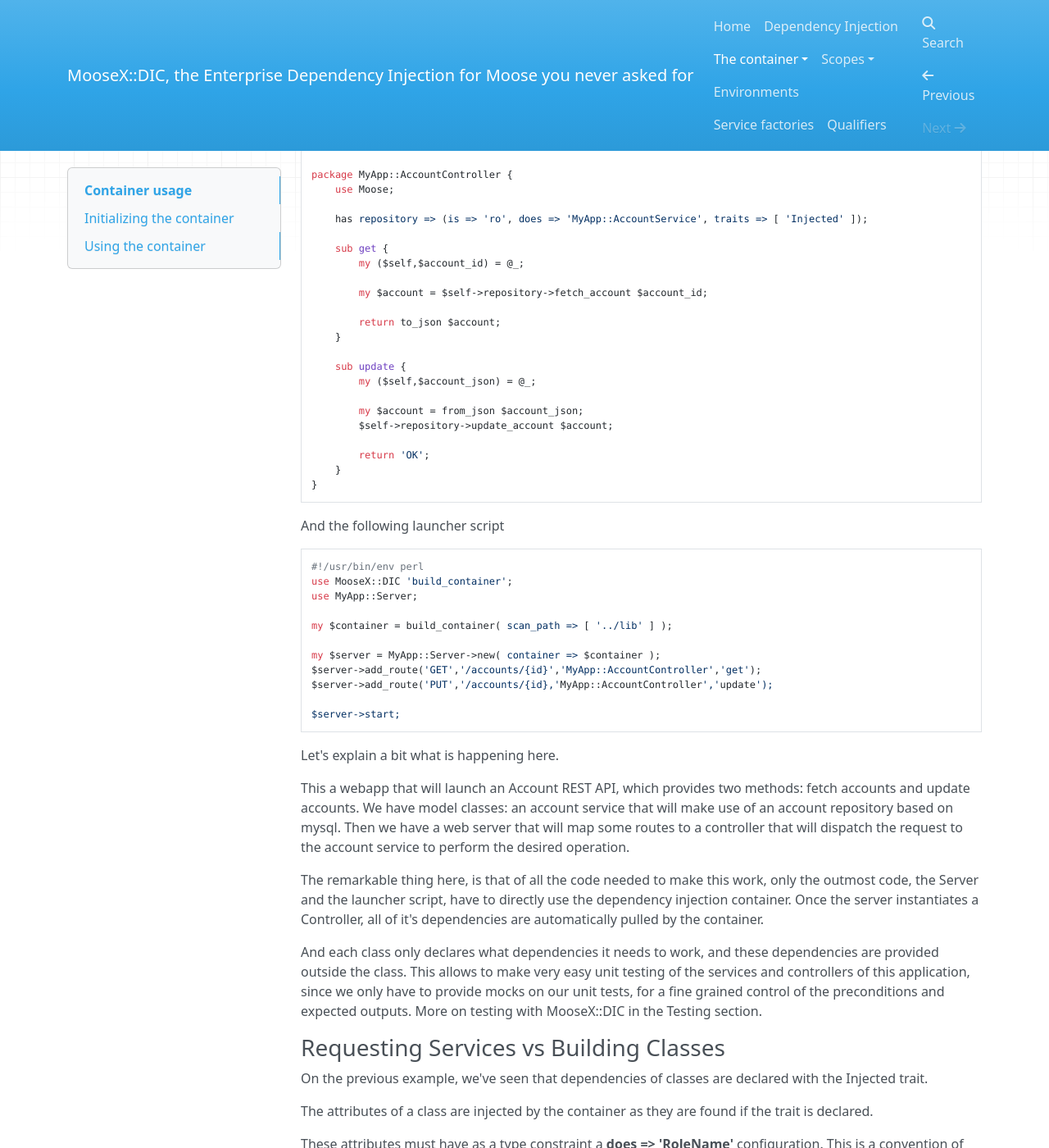
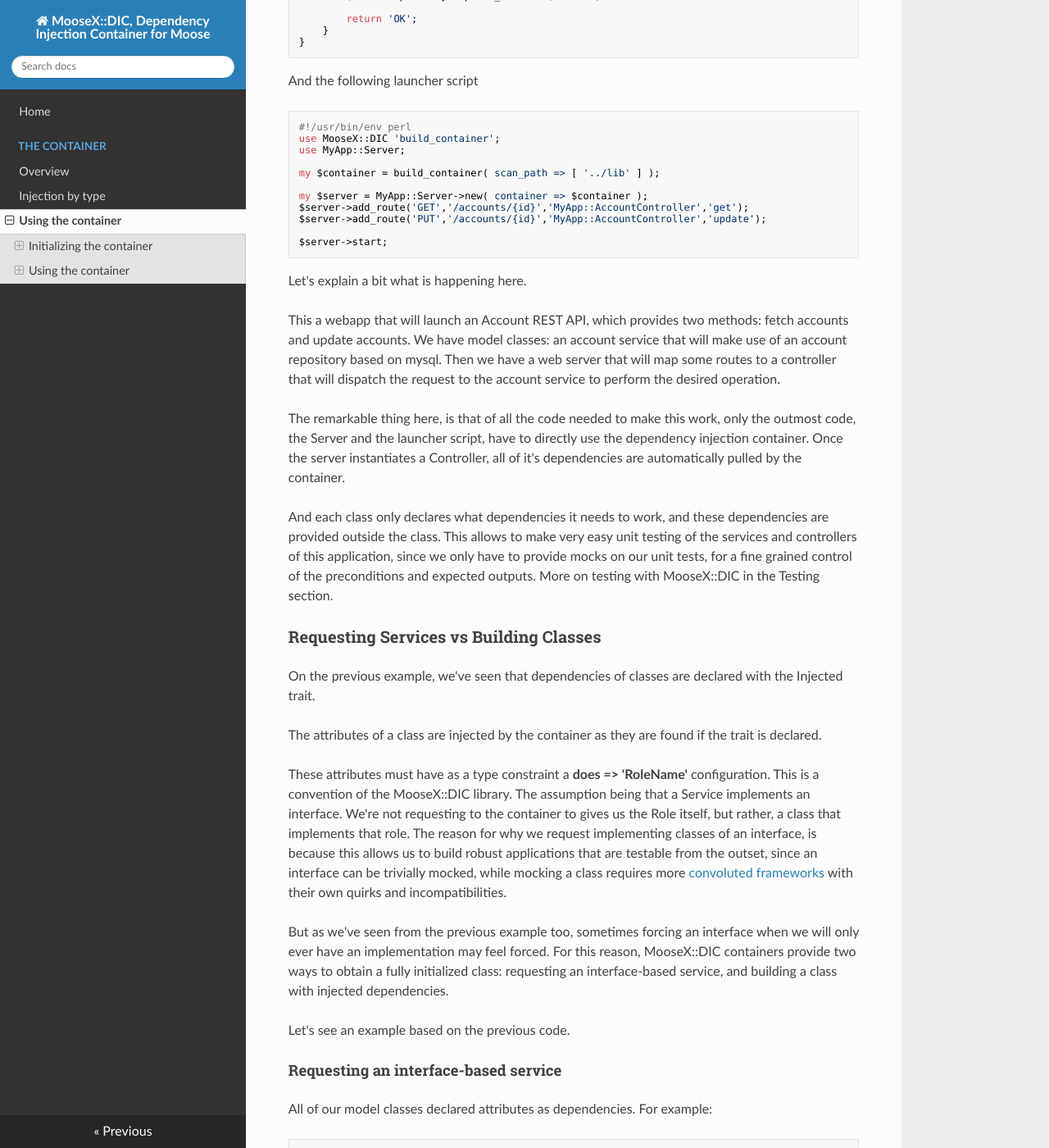
Before and after one commit to loic-prieto/moosex-dic, an MkDocs documentation site: the page built from doc/docs/container_usage.md, in a window 1280 px wide and 1400 px high, scrolled down 4239 px. Shown: the whole window at 82% size. Built offline with MkDocs 1.6.1, drawn with Linux system fonts in a browser that asks for light colours; nearby versions of some CDN libraries; old or Windows-style settings are respelled for this version of MkDocs; some of the changed text lies outside the part shown.

Commit message:
Refine the container usage doc and setup the doc site

````diff
--- a/doc/docs/container_usage.md
+++ b/doc/docs/container_usage.md
@@ -269,7 +269,7 @@ my $container = build_container( scan_path => [ '../lib' ] );
 
 my $server = MyApp::Server->new( container => $container );
 $server->add_route('GET','/accounts/{id}','MyApp::AccountController','get');
-$server->add_route('PUT','/accounts/{id},'MyApp::AccountController','update');
+$server->add_route('PUT','/accounts/{id}','MyApp::AccountController','update');
 
 $server->start;
 ```
--- a/doc/mkdocs.yml
+++ b/doc/mkdocs.yml
@@ -1,17 +1,20 @@
-site_name: 'MooseX::DIC, the Enterprise Dependency Injection for Moose you never asked for'
+site_name: 'MooseX::DIC, Dependency Injection Container for Moose'
+dev_addr: 0.0.0.0:8000
+site_dir: /site
+theme: readthedocs
 pages:
   - Home: index.md
-  - 'Dependency Injection': di.md
+  #- 'Dependency Injection': di.md
   - 'The container':
-    - Overview: container_index.md
+    - Overview: container_overview.md
     - 'Injection by type': container_injection.md
     - 'Using the container': container_usage.md
-    - Configuration:
-      - Code: container_configuration_code.md
-      - 'Config file': container_configuration_file.md
-  - Scopes:
-    - 'Service scope': scopes_service.md
-    - 'Injection scope': scopes_injection.md
-  - Environments: environments.md
-  - 'Service factories': factories.md
-  - Qualifiers: qualifiers.md
+    #- Configuration:
+    #  - Code: container_configuration_code.md
+    #  - 'Config file': container_configuration_file.md
+    #- Scopes:
+    #- 'Service scope': scopes_service.md
+    #- 'Injection scope': scopes_injection.md
+    #- Environments: environments.md
+    #- 'Service factories': factories.md
+    #- Qualifiers: qualifiers.md
````
Also changed, not shown: other parts of doc/docs/container_usage.md (+1 -1 lines), doc/docs/container_overview.md (+0 -3 lines).
